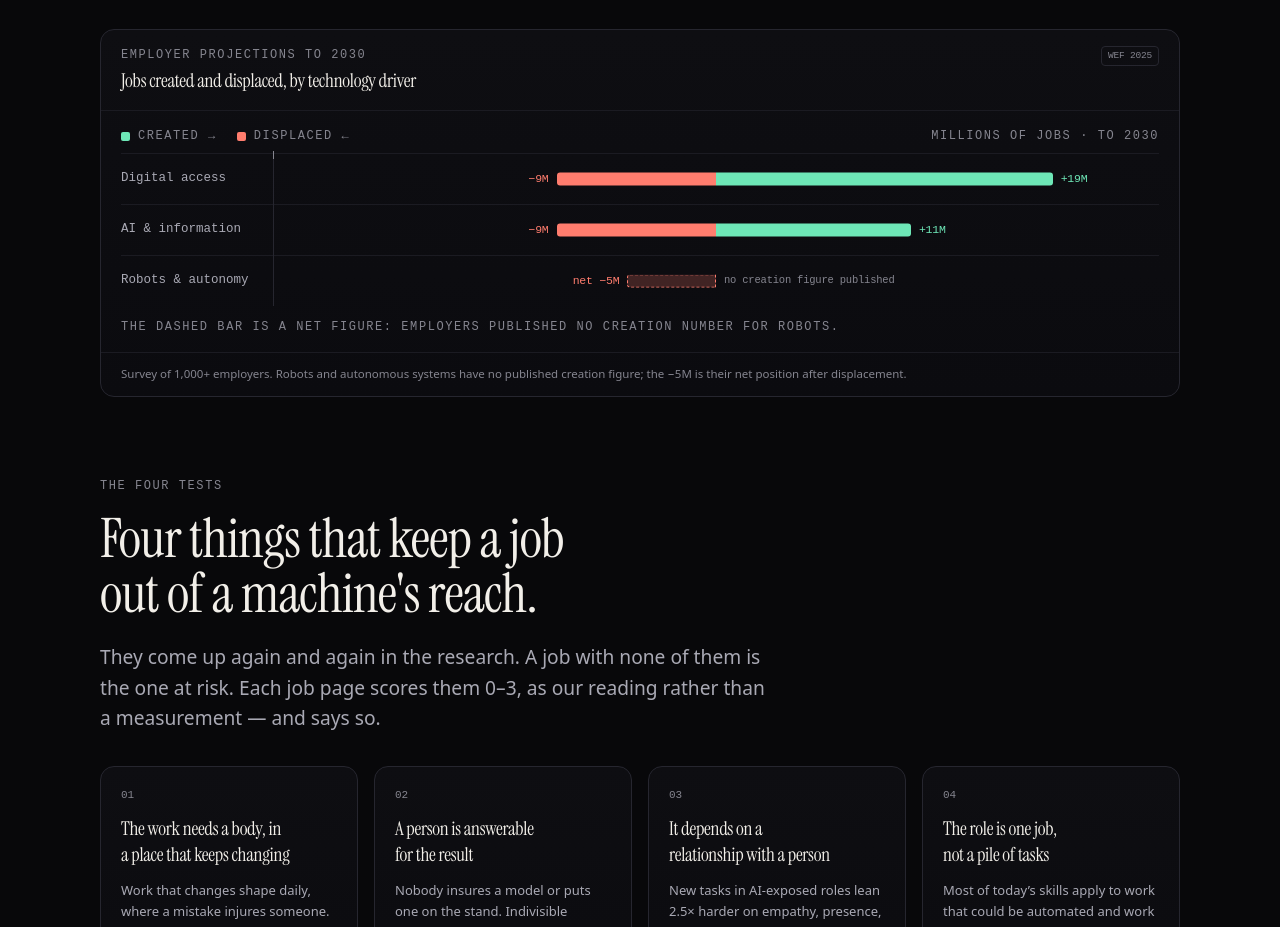
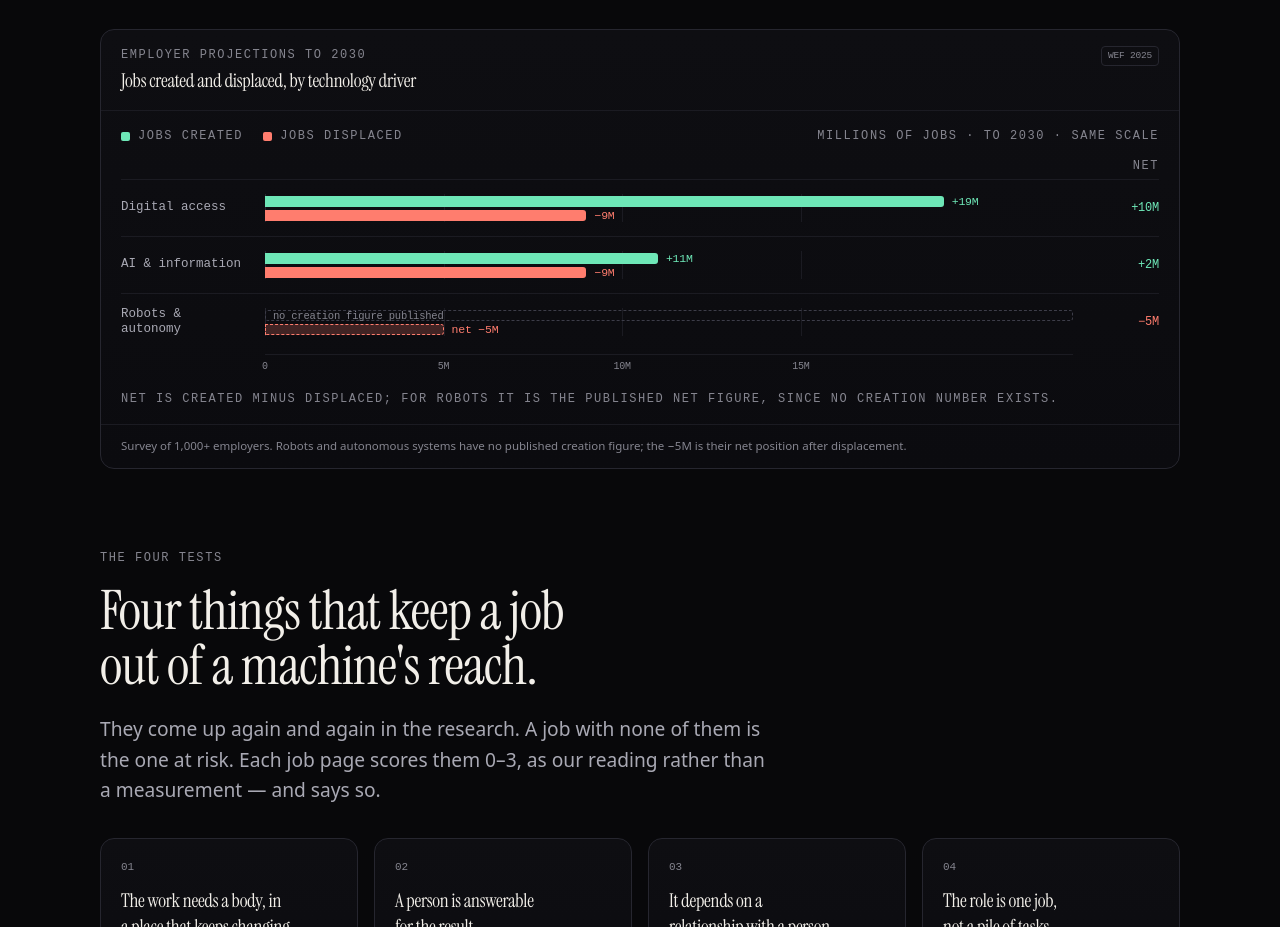
Before and after one commit to probir-sarkar/after-ai, an Astro site: page / in a window 1280 px wide. Shown: the part 2060-2987 px from the top of the page. Built offline with nearby package versions, Linux system fonts and the light colour scheme; Astro itself is replaced by a stand-in of ours.

Commit message:
Rebalance the home-page churn chart: left-anchored paired bars, tick scale, net column, missing-data track

```diff
--- a/src/components/charts/Charts.tsx
+++ b/src/components/charts/Charts.tsx
@@ -147,80 +147,125 @@ const SHORT_DRIVER: Record<string, string> = {
  */
 export function ChurnChart() {
   const max = Math.max(...churn.map((d) => Math.max(d.created, Math.abs(d.displaced))));
-  // 38% of the half-width, not 50%: the value label sits at the bar's end and
-  // needs room, or the longest bar pushes its number out of the panel.
-  const unit = 38 / max;
+  // 84%, not 100%: the longest bar's value sits at its end, so the scale has to
+  // leave a column of air or "+19M" lands outside the panel.
+  const pct = (v: number) => (Math.abs(v) / max) * 84;
+  const ticks = [0, 5, 10, 15].filter((t) => t <= max);
 
   return (
     <div className="chart-shell">
-      <div className="mb-2 flex flex-wrap items-center gap-x-5 gap-y-1">
+      <div className="mb-3 flex flex-wrap items-center gap-x-5 gap-y-1">
         <span className="flex items-center gap-2">
           <span className="h-[9px] w-[9px] rounded-[2px]" style={{ background: C.survive }} />
-          <span className="eyebrow">Created →</span>
+          <span className="eyebrow">Jobs created</span>
         </span>
         <span className="flex items-center gap-2">
           <span className="h-[9px] w-[9px] rounded-[2px]" style={{ background: C.risk }} />
-          <span className="eyebrow">Displaced ←</span>
+          <span className="eyebrow">Jobs displaced</span>
         </span>
-        <span className="eyebrow ml-auto">millions of jobs · to 2030</span>
+        <span className="eyebrow ml-auto">millions of jobs · to 2030 · same scale</span>
       </div>
 
-      <div className="relative">
-        {/* the zero line, drawn once behind every row */}
-        <span className="absolute bottom-0 left-[calc(132px+1.25rem)] top-0 hidden w-px bg-[var(--color-line)] sm:block" />
-        <span className="absolute -top-0.5 left-[calc(132px+1.25rem)] hidden h-2 w-px bg-[var(--color-faint)] sm:block" />
+      <div className="hidden items-end sm:grid sm:grid-cols-[124px_1fr_66px] sm:gap-x-5">
+        <div />
+        <div />
+        <div className="eyebrow pb-1 text-right">Net</div>
+      </div>
 
+      <div>
         {churn.map((row) => {
-          const createdW = row.created * unit;
-          const displacedW = Math.abs(row.displaced) * unit;
+          // For every driver the net is created minus displaced. For robots the
+          // −5M is the published net itself, not arithmetic, and the cell says so.
+          const net = row.netOnly ? row.displaced : row.created + row.displaced;
           return (
             <div
               key={row.driver}
-              className="grid grid-cols-1 items-center gap-x-5 gap-y-1 border-t border-[var(--color-line-soft)] py-3 sm:grid-cols-[132px_1fr]"
+              className="grid grid-cols-1 gap-x-5 border-t border-[var(--color-line-soft)] py-2.5 sm:grid-cols-[124px_1fr_66px] sm:items-center"
             >
               <div className="text-[12.5px] leading-tight text-muted">{SHORT_DRIVER[row.driver] ?? row.driver}</div>
 
-              <div className="relative h-[26px]">
+              <div className="relative h-[36px]">
+                {ticks.map((t) => (
+                  <span
+                    key={t}
+                    aria-hidden="true"
+                    className="absolute inset-y-1 w-px bg-[var(--color-line-soft)]"
+                    style={{ left: `${pct(t)}%` }}
+                  />
+                ))}
+                <span aria-hidden="true" className="absolute inset-y-1 left-0 w-px bg-[var(--color-line)]" />
+
                 {row.created > 0 ? (
                   <>
                     <span
-                      className="absolute top-1/2 left-1/2 h-[13px] -translate-y-1/2 rounded-r-[3px]"
-                      style={{ width: `${createdW}%`, background: C.survive }}
+                      className="absolute top-[6px] left-0 h-[11px] rounded-r-[3px]"
+                      style={{ width: `${pct(row.created)}%`, background: C.survive }}
                     />
                     <span
-                      className="num absolute top-1/2 -translate-y-1/2 pl-2 text-[11.5px] whitespace-nowrap"
-                      style={{ left: `calc(50% + ${createdW}%)`, color: C.survive }}
+                      className="num absolute top-[3px] pl-2 text-[11.5px] whitespace-nowrap"
+                      style={{ left: `${pct(row.created)}%`, color: C.survive }}
                     >
                       +{row.created}M
                     </span>
                   </>
                 ) : (
-                  <span className="num absolute top-1/2 left-1/2 -translate-y-1/2 pl-2 text-[10.5px] whitespace-nowrap text-faint">
-                    no creation figure published
-                  </span>
+                  <>
+                    {/* A missing-data track rather than an empty row: a full-width
+                        dashed outline reads as "no figure", not as a short bar. */}
+                    <span
+                      aria-hidden="true"
+                      className="absolute top-[6px] left-0 h-[11px] w-full rounded-[3px] border border-dashed"
+                      style={{ borderColor: '#3d3d49' }}
+                    />
+                    <span className="num absolute top-[5px] left-0 pl-2 text-[10.5px] whitespace-nowrap text-faint">
+                      no creation figure published
+                    </span>
+                  </>
                 )}
 
                 <span
-                  className="absolute top-1/2 right-1/2 h-[13px] -translate-y-1/2 rounded-l-[3px]"
+                  className="absolute top-[20px] left-0 h-[11px] rounded-r-[3px]"
                   style={{
-                    width: `${displacedW}%`,
+                    width: `${pct(row.displaced)}%`,
                     background: row.netOnly ? 'rgba(255,125,110,0.22)' : C.risk,
                     border: row.netOnly ? `1px dashed ${C.risk}` : undefined,
                   }}
                 />
                 <span
-                  className="num absolute top-1/2 -translate-y-1/2 pr-2 text-[11.5px] whitespace-nowrap"
-                  style={{ right: `calc(50% + ${displacedW}%)`, color: C.risk }}
+                  className="num absolute top-[17px] pl-2 text-[11.5px] whitespace-nowrap"
+                  style={{ left: `${pct(row.displaced)}%`, color: C.risk }}
                 >
                   {row.netOnly ? `net −${Math.abs(row.displaced)}M` : `−${Math.abs(row.displaced)}M`}
                 </span>
+              </div>
+
+              <div className="num mt-1 text-left text-[12px] sm:mt-0 sm:text-right" style={{ color: net >= 0 ? C.survive : C.risk }}>
+                {`${net > 0 ? '+' : '−'}${Math.abs(net)}M`}
               </div>
             </div>
           );
         })}
       </div>
 
-      <p className="eyebrow mt-3">The dashed bar is a net figure: employers published no creation number for robots.</p>
+      <div className="hidden sm:grid sm:grid-cols-[124px_1fr_66px] sm:gap-x-5">
+        <div />
+        <div className="relative mt-1 h-5 border-t border-[var(--color-line-soft)]">
+          {ticks.map((t) => (
+            <span
+              key={t}
+              className="num absolute top-1 -translate-x-1/2 text-[10px] text-faint"
+              style={{ left: `${pct(t)}%` }}
+            >
+              {t === 0 ? '0' : `${t}M`}
+            </span>
+          ))}
+        </div>
+        <div />
+      </div>
+
+      <p className="eyebrow mt-4">
+        Net is created minus displaced; for robots it is the published net figure, since no creation number exists.
+      </p>
     </div>
   );
 }
```
